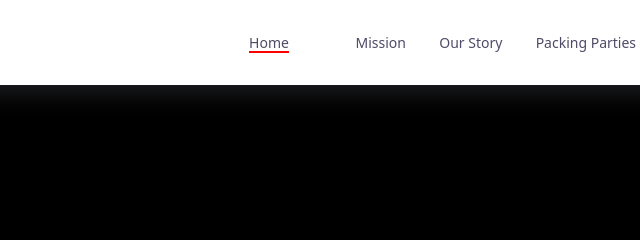
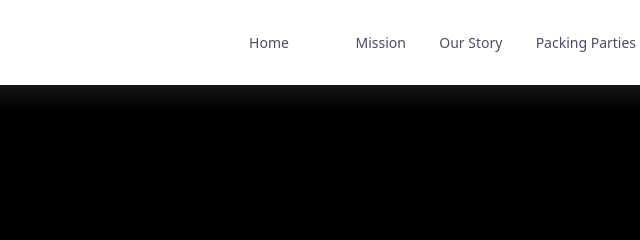
Before and after one commit to nick23blue/Charity, a plain HTML site: page index.html in a window 1280 px wide. Shown: the top 240 px of the page, 192-832 px from the left. Drawn offline with nearby package versions, Linux system fonts and the light colour scheme.

Commit message:
Update index.html

```diff
--- a/index.html
+++ b/index.html
@@ -34,7 +34,7 @@
             <div class="cs-ul-wrapper">
                 <ul id="cs-expanded" class="cs-ul" aria-expanded="false">
                     <li class="cs-li">
-                        <a href="" class="cs-li-link cs-active">
+                        <a href="" class="cs-li-link">
                             Home
                         </a>
                     </li>
```
